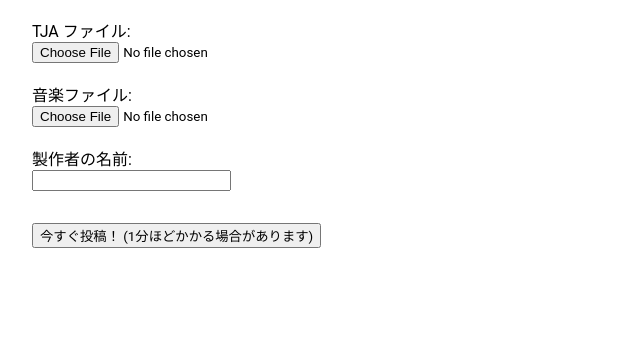
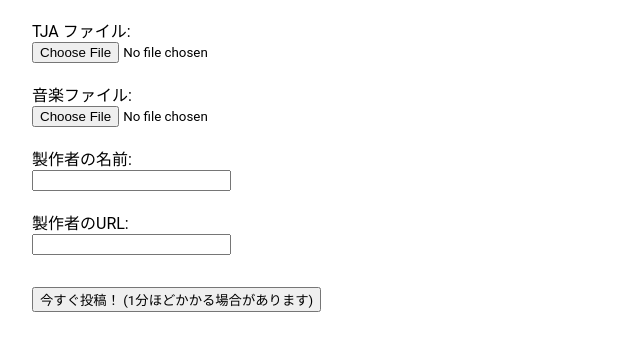
Before and after one commit to yuukiwww/tjaf, a FastAPI app: page /upload/ in a window 1280 px wide. Shown: the part 223-574 px from the top of the page, without its empty margins (0-640 px from the left). Run offline with FastAPI, Linux system fonts and the light colour scheme; data that the repository does not hold is empty; some web fonts are replaced.

Commit message:
メーカーの投稿に対応

```diff
--- a/app.py
+++ b/app.py
@@ -8,7 +8,7 @@ from time import time_ns
 from traceback import TracebackException
 
 from contextlib import asynccontextmanager
-from fastapi import FastAPI, Response, Request, status, UploadFile
+from fastapi import FastAPI, Response, Request, status, UploadFile, Form
 from fastapi.templating import Jinja2Templates
 from pymongo import MongoClient
 from fastapi.responses import PlainTextResponse, FileResponse, JSONResponse
@@ -80,7 +80,7 @@ async def cors_handler(req: Request, call_next: Callable[[Request], Awaitable[Re
     return res
 
 @app.post("/api/upload")
-async def upload_file(file_tja: UploadFile, file_music: UploadFile):
+async def upload_file(file_tja: UploadFile, file_music: UploadFile, maker: str = Form(), maker_url: str = Form()):
     try:
         # ファイルが存在しない場合
         if not file_tja.filename or not file_music.filename:
@@ -110,13 +110,33 @@ async def upload_file(file_tja: UploadFile, file_music: UploadFile):
         music_hash = msg2.hexdigest()
         print("音楽:", music_hash)
 
+        # 曲ID生成
         generated_id = f"{tja_hash}-{music_hash}"
 
+        # メーカーの前処理
+        maker_id = 0
+
+        # メーカーID作成
+        if maker or maker_url:
+            maker_id += 1 + ctx["mongo_client"].taiko.makers.count_documents({})
+
         # MongoDB用データ作成
-        db_entry = tja.to_mongo(generated_id, time_ns())
+        db_entry = tja.to_mongo(generated_id, time_ns(), maker_id)
         pprint(db_entry)
 
+        # データベースにデータをぶち込む
         ctx["mongo_client"].taiko.songs.insert_one(db_entry)
+
+        if maker_id:
+            # メーカーのデータも作成
+            db_maker_entry = {
+                "id": maker_id,
+                "name": maker,
+                "url": maker_url
+            }
+
+            # メーカーのデータもぶち込む
+            ctx["mongo_client"].taiko.makers.insert_one(db_maker_entry)
 
         # 保存ディレクトリ
         target_dir = ctx["songs_dir"] / generated_id
--- a/templates/upload.html
+++ b/templates/upload.html
@@ -21,6 +21,9 @@
 
       <label for="maker">製作者の名前:</label>
       <input type="text" name="maker">
+
+      <label for="maker_url">製作者のURL:</label>
+      <input type="text" name="maker_url">
     </form>
 
     <button type="button" onclick="uploadFiles();">今すぐ投稿！ (1分ほどかかる場合があります)</button>
--- a/tjaf.py
+++ b/tjaf.py
@@ -65,7 +65,7 @@ class Tja():
     def has_lyrics(self):
         return any(h.split(" ",1)[0] == "#LYRIC" for h in sum(self.humen_list[:5],[]))
 
-    def to_mongo(self, song_id, order):
+    def to_mongo(self, song_id, order, maker_id):
         title = self.common_headers["TITLE"].as_str()
         subtitle = None
         if "SUBTITLE" in self.common_headers:
@@ -114,5 +114,6 @@ class Tja():
             "lyrics": self.has_lyrics(),
             "hash": "",
             "id": song_id,
-            "order": order
+            "order": order,
+            "maker_id": maker_id
         }
```
